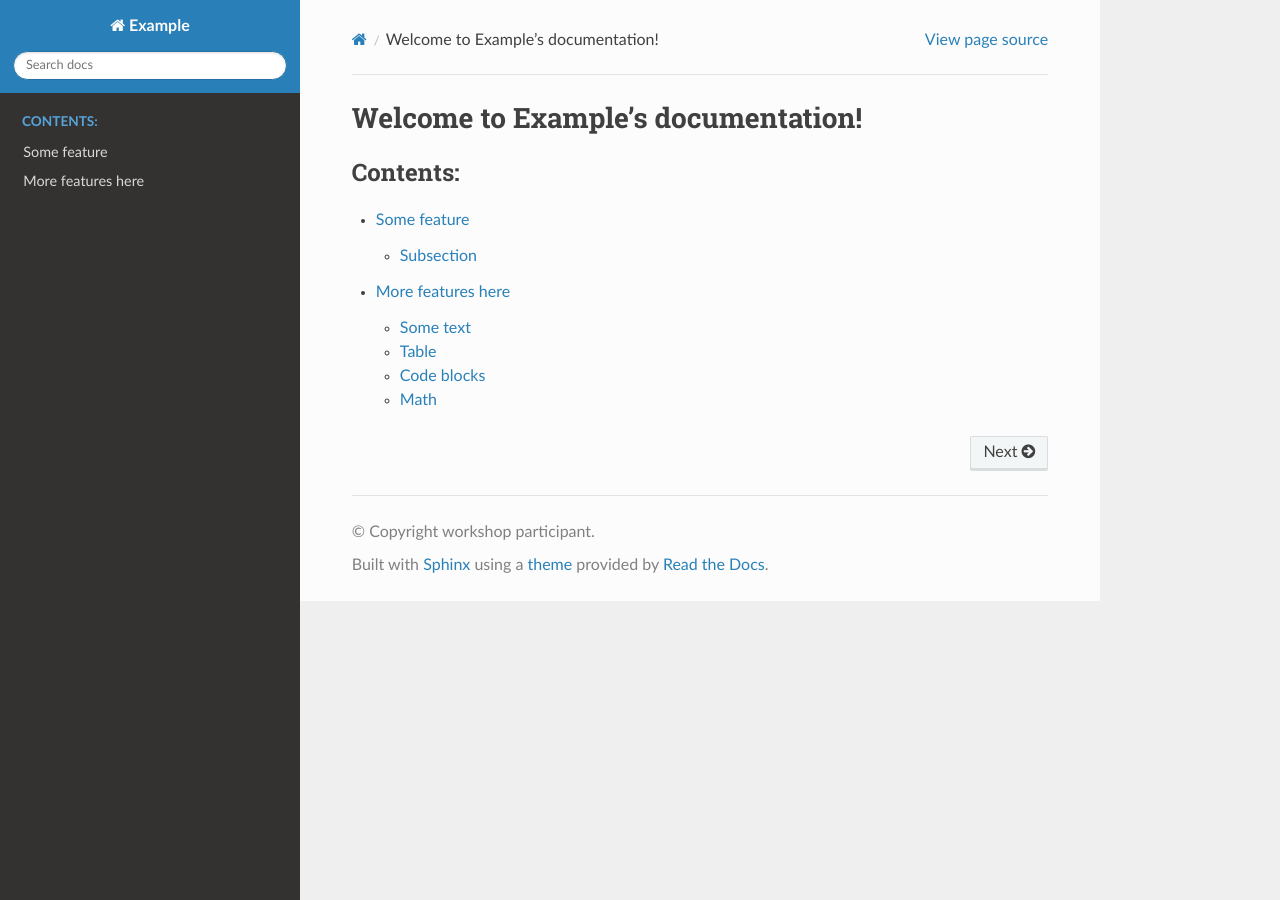
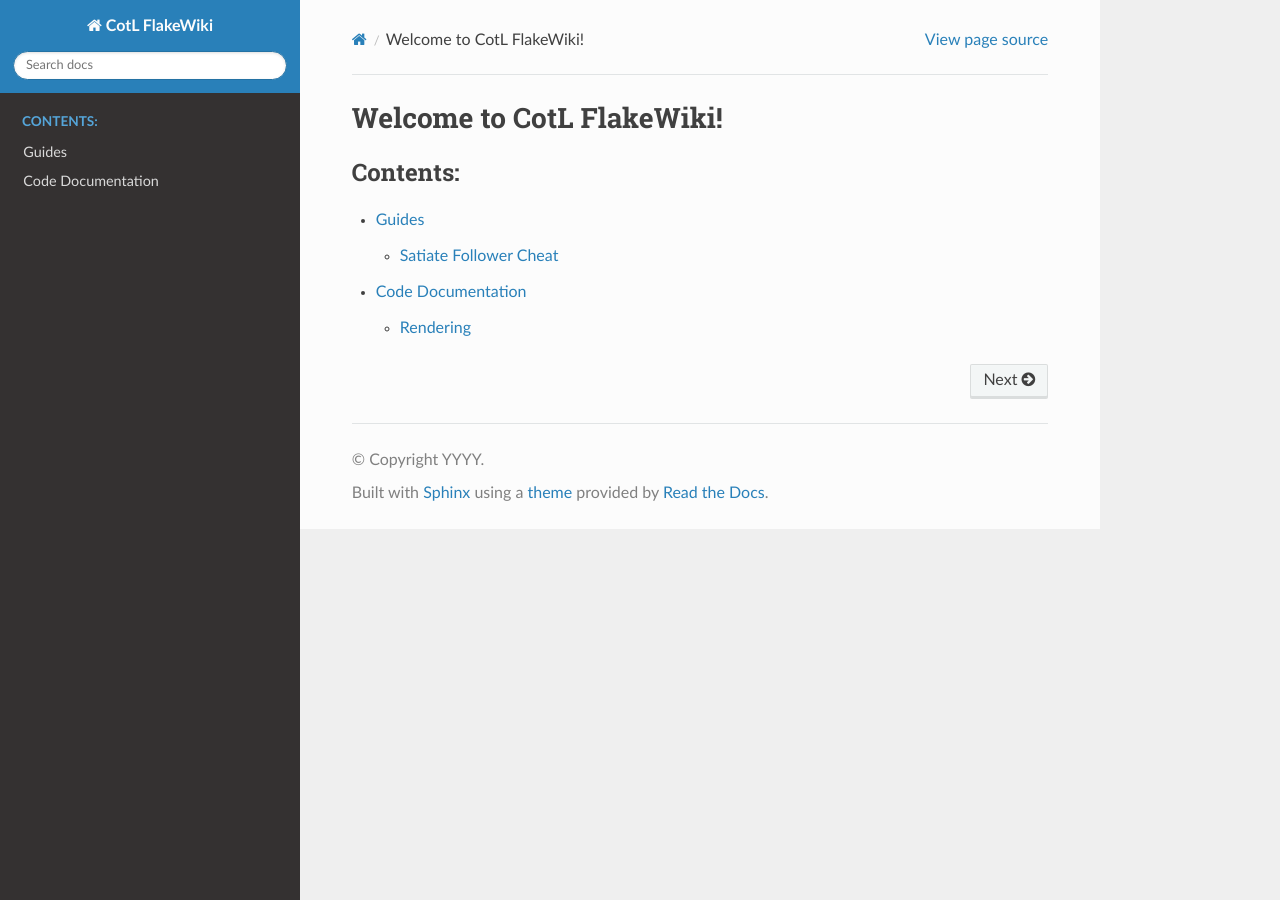
Before and after one commit to Spore-Void/CotL-FlakeWiki, a Sphinx documentation site: the page built from doc/index.rst, in a window 1280 px wide. Built offline with Sphinx 7.4.7 and the Read the Docs theme 3.1.0, drawn with Linux system fonts in a browser that asks for light colours.

```diff
--- a/doc/conf.py
+++ b/doc/conf.py
@@ -6,9 +6,9 @@
 # -- Project information -----------------------------------------------------
 # https://www.sphinx-doc.org/en/master/usage/configuration.html#project-information
 
-project = 'Example'
-copyright = 'workshop participant'
-author = 'workshop participant'
+project = 'CotL FlakeWiki'
+copyright = 'YYYY'
+author = 'Cool people at StormFlake Modding Team'
 release = '0.1'
 
 
--- /dev/null
+++ b/doc/documentation/index.rst
@@ -0,0 +1,7 @@
+Code Documentation
+===================================
+
+.. toctree::
+   :maxdepth: 2
+
+   rendering/index.rst
--- /dev/null
+++ b/doc/guides/index.rst
@@ -0,0 +1,8 @@
+Guides
+===================================
+
+.. toctree::
+   :maxdepth: 2
+   :caption: Contents:
+
+   satiate-follower-cheat.md
--- /dev/null
+++ b/doc/guides/satiate-follower-cheat.md
@@ -0,0 +1,3 @@
+# Satiate Follower Cheat
+
+(Stub)
--- a/doc/index.rst
+++ b/doc/index.rst
@@ -1,14 +1,9 @@
-.. Example documentation master file, created by
-   sphinx-quickstart on Sat Sep 23 20:35:12 2023.
-   You can adapt this file completely to your liking, but it should at least
-   contain the root `toctree` directive.
-
-Welcome to Example's documentation!
+Welcome to CotL FlakeWiki!
 ===================================
 
 .. toctree::
    :maxdepth: 2
    :caption: Contents:
 
-   some-feature.md
-   another-feature.md
+   guides/index.rst
+   documentation/index.rst
```
Also changed, not shown: README.md (+4 -3 lines), doc/another-feature.md (deleted, +0 -51 lines), doc/documentation/rendering/index.rst (added, +7 -0 lines), doc/documentation/rendering/lighting-decals.md (added, +3 -0 lines), doc/some-feature.md (deleted, +0 -14 lines).
